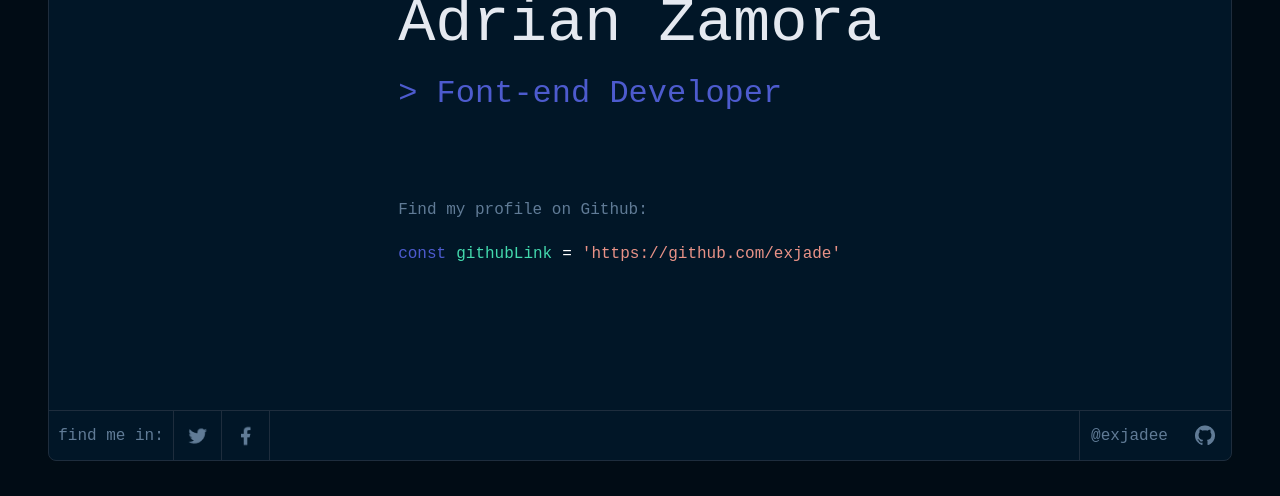
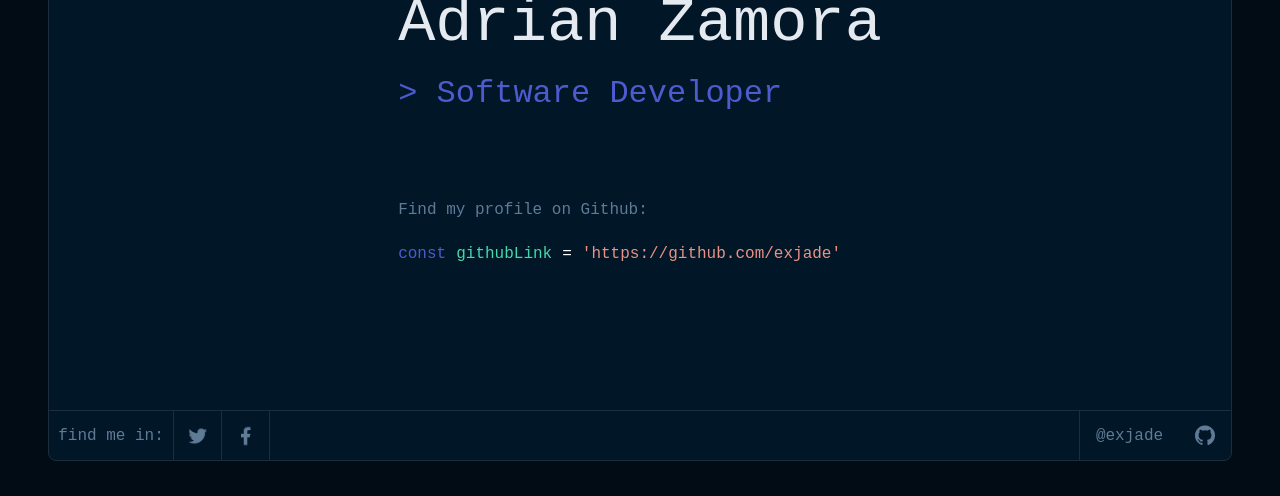
Before and after one commit to exjade/portafolio, a React (Create React App) app: page / in a window 1280 px wide. Shown: the part 291-787 px from the top of the page. Built offline with nearby package versions, Linux system fonts and the light colour scheme.

Commit message:
feat: create Hero component and integrate in Home page
Added a new React component, Hero, to enhance the home page layout. Imported and integrated the Hero component in the Home page for a visually appealing introduction.

```diff
--- a/src/components/hero/hero.js
+++ b/src/components/hero/hero.js
@@ -12,7 +12,7 @@
                     <span className={`${styles['hero-left-section']}`}>
                         <p className={`${styles['hero-paragraph']}`} >Hi all. I am </p>
                         <h1 className={`${styles['hero-h1']}`}>Adrian Zamora</h1>
-                        <h3 className={`${styles['hero-h2']}`}>&gt; Font-end Developer</h3>
+                        <h3 className={`${styles['hero-h2']}`}>&gt; Software Developer</h3>
                     </span>
                     {/* GITHUB LINK */}
                     <span className='flex flex-col gap-5 justify-start items-start'>
--- a/src/pages/home/index.js
+++ b/src/pages/home/index.js
@@ -30,7 +30,7 @@
 
                 <Footer
                     title='Find me in:'
-                    github='@exjadee'
+                    github='@exjade'
                     activePage={activePage}
                     handleBreadcrumbClick={handleBreadcrumbClick}
                 />
```
